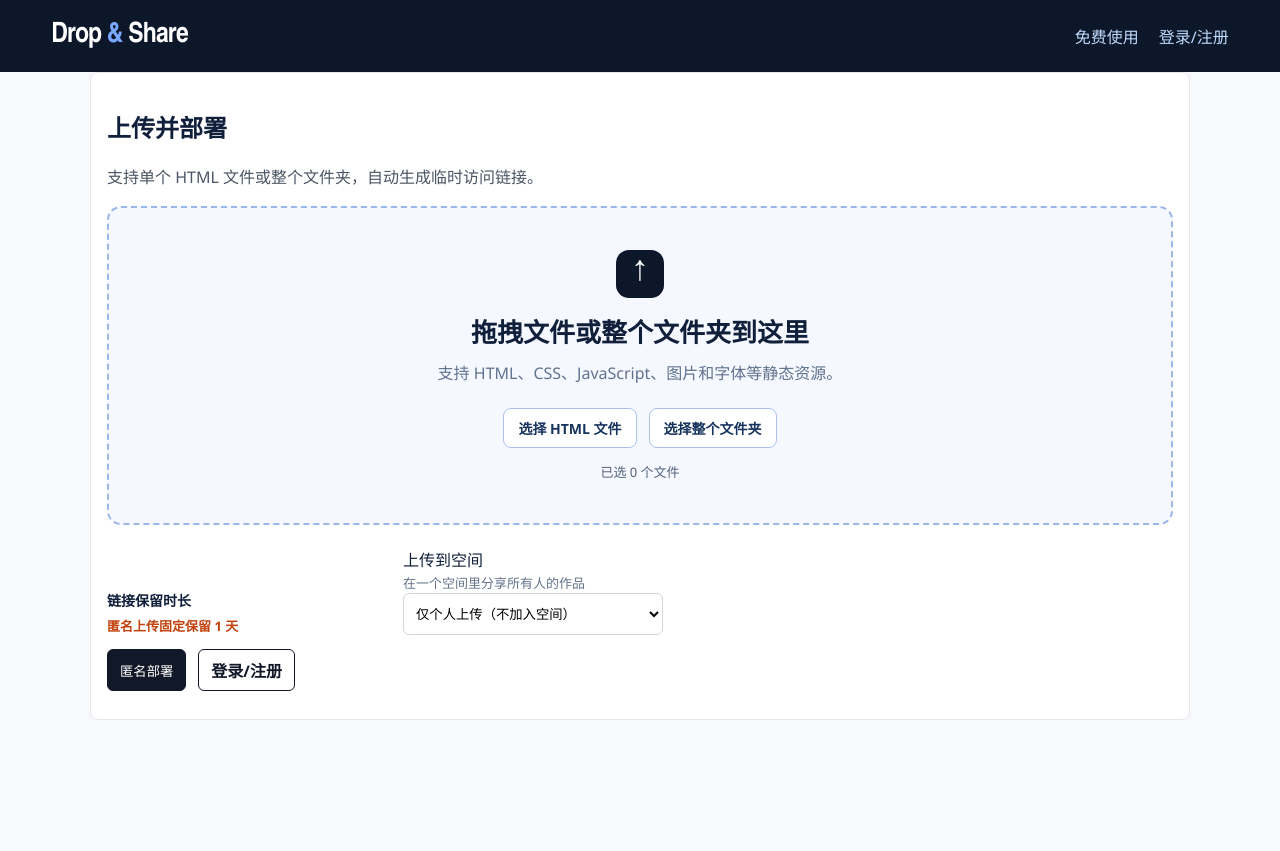
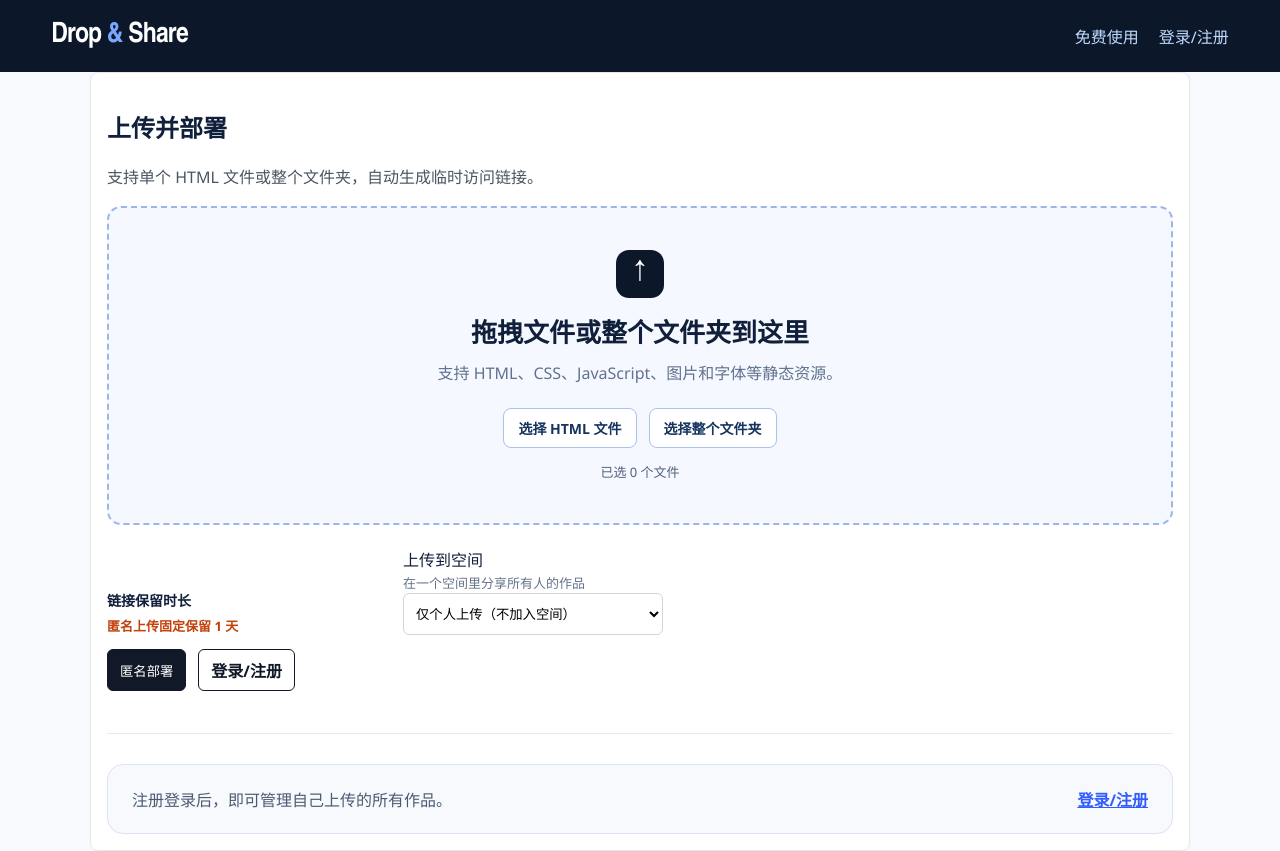
Before and after one commit to fffuuufffuuu/Drop-Share, a React (Vite) app in the folder web/: page /upload in a window 1280 px wide. Before the commit the page ends 800 px from the top, so only its background shows below. Built offline with nearby package versions, Linux system fonts and the light colour scheme.

Commit message:
Show personal work previews on upload page

```diff
--- a/web/src/pages/UploadPage.tsx
+++ b/web/src/pages/UploadPage.tsx
@@ -5,7 +5,8 @@ import { api, setAuthToken } from "../api";
 import { getCurrentUser } from "../auth";
 import { CreateSpaceModal } from "../components/CreateSpaceModal";
 import { UploadDropzone } from "../components/UploadDropzone";
-import type { Space } from "../types";
+import { WorkPreviewCard } from "../components/WorkPreviewCard";
+import type { PersonalDeployment, Space } from "../types";
 import type { UploadEntry } from "../uploader";
 
 export function UploadPage() {
@@ -17,8 +18,27 @@ export function UploadPage() {
   const [spaceId, setSpaceId] = useState("");
   const [spaces, setSpaces] = useState<Space[]>([]);
   const [createSpaceOpen, setCreateSpaceOpen] = useState(false);
+  const [personalWorks, setPersonalWorks] = useState<PersonalDeployment[]>([]);
+  const [personalWorksError, setPersonalWorksError] = useState("");
   const isLoggedIn = getCurrentUser() !== null;
   const selectedSpace = spaces.find((space) => space.id === spaceId);
+
+  async function loadPersonalWorks() {
+    try {
+      const { data } = await api.get<PersonalDeployment[]>("/deployments");
+      const now = new Date();
+      setPersonalWorks(data.filter((deployment) => (
+        !deployment.deletedAt
+        && deployment.visibility === "visible"
+        && new Date(deployment.expiresAt) > now
+      )));
+      setPersonalWorksError("");
+    } catch (error: any) {
+      setPersonalWorksError(
+        error.response?.data?.message || "个人作品加载失败，请稍后重试。",
+      );
+    }
+  }
 
   useEffect(() => {
     if (!isLoggedIn) {
@@ -31,6 +51,7 @@ export function UploadPage() {
       .catch((error: any) => {
         setMessage(error.response?.data?.message || "空间列表加载失败");
       });
+    void loadPersonalWorks();
 
     if (searchParams.get("createSpace") === "1") {
       setCreateSpaceOpen(true);
@@ -68,6 +89,9 @@ export function UploadPage() {
       const url = isLoggedIn ? "/deployments" : "/deployments/anonymous";
       const { data } = await api.post(url, formData);
       setMessage(`部署成功：${data.url}（到期：${new Date(data.expiresAt).toLocaleString()}）`);
+      if (isLoggedIn) {
+        await loadPersonalWorks();
+      }
     } catch (error: any) {
       setMessage(error.response?.data?.message || "部署失败");
     }
@@ -164,6 +188,36 @@ export function UploadPage() {
       </div>
 
       {message && <pre className="message">{message}</pre>}
+      <section className="upload-work-section" aria-labelledby="upload-work-title">
+        {isLoggedIn ? (
+          <>
+            <h2 id="upload-work-title">我的个人作品</h2>
+            {personalWorksError ? (
+              <p className="message">{personalWorksError}</p>
+            ) : personalWorks.length === 0 ? (
+              <p className="empty-state">
+                你还没有可访问的个人作品，上传后会显示在这里。
+              </p>
+            ) : (
+              <div className="work-card-grid">
+                {personalWorks.map((deployment) => (
+                  <WorkPreviewCard
+                    key={deployment.id}
+                    title={deployment.title}
+                    publicSlug={deployment.publicSlug}
+                    meta={`到期时间：${new Date(deployment.expiresAt).toLocaleString()}`}
+                  />
+                ))}
+              </div>
+            )}
+          </>
+        ) : (
+          <div className="visitor-work-prompt">
+            <p>注册登录后，即可管理自己上传的所有作品。</p>
+            <Link to="/login" aria-label="登录/注册，管理作品">登录/注册</Link>
+          </div>
+        )}
+      </section>
       <CreateSpaceModal
         open={createSpaceOpen}
         onClose={() => setCreateSpaceOpen(false)}
--- a/web/src/styles.css
+++ b/web/src/styles.css
@@ -698,6 +698,33 @@ td {
   margin-top: 38px;
 }
 
+.upload-work-section {
+  margin-top: 42px;
+  padding-top: 30px;
+  border-top: 1px solid #e4eaf4;
+}
+
+.visitor-work-prompt {
+  display: flex;
+  align-items: center;
+  justify-content: space-between;
+  gap: 20px;
+  padding: 22px 24px;
+  border: 1px solid #dbe4f3;
+  border-radius: 16px;
+  background: #f7f9fd;
+}
+
+.visitor-work-prompt p {
+  margin: 0;
+  color: #4c5b73;
+}
+
+.visitor-work-prompt a {
+  color: #315cff;
+  font-weight: 800;
+}
+
 .dashboard-shell {
   overflow: hidden;
   padding: 0;
```
Also changed, not shown: 1 other file (tests, documents, lock files or other folders).
